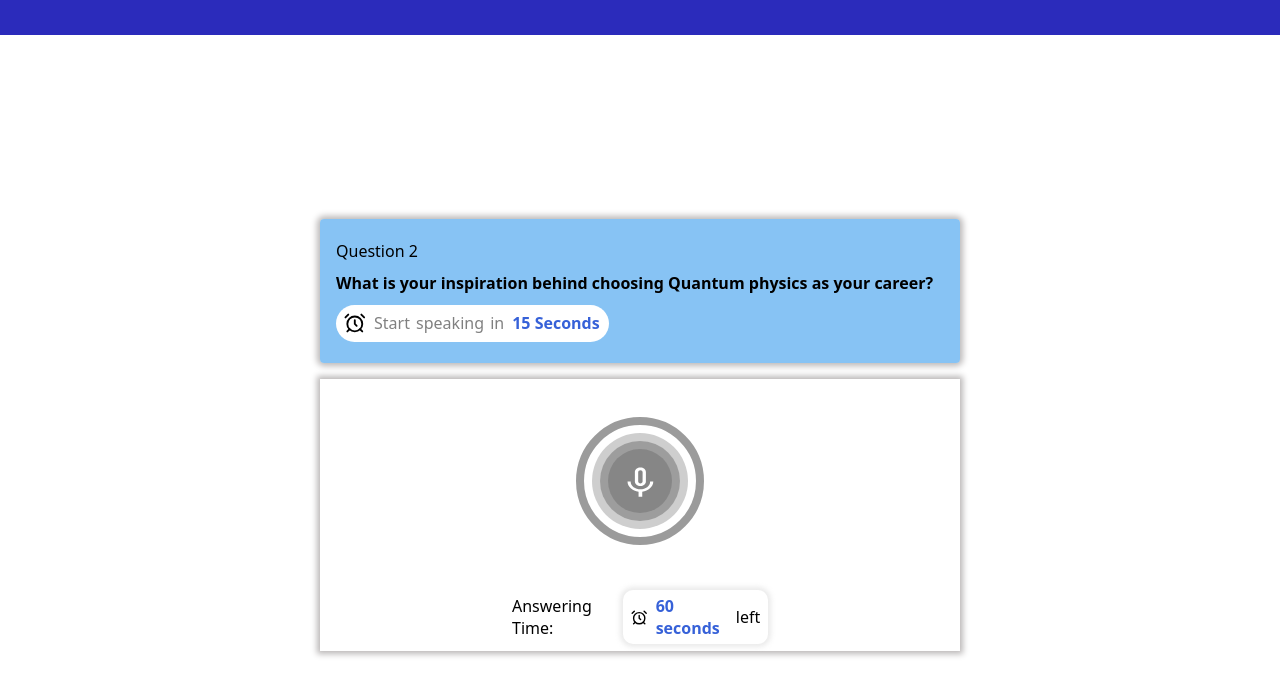
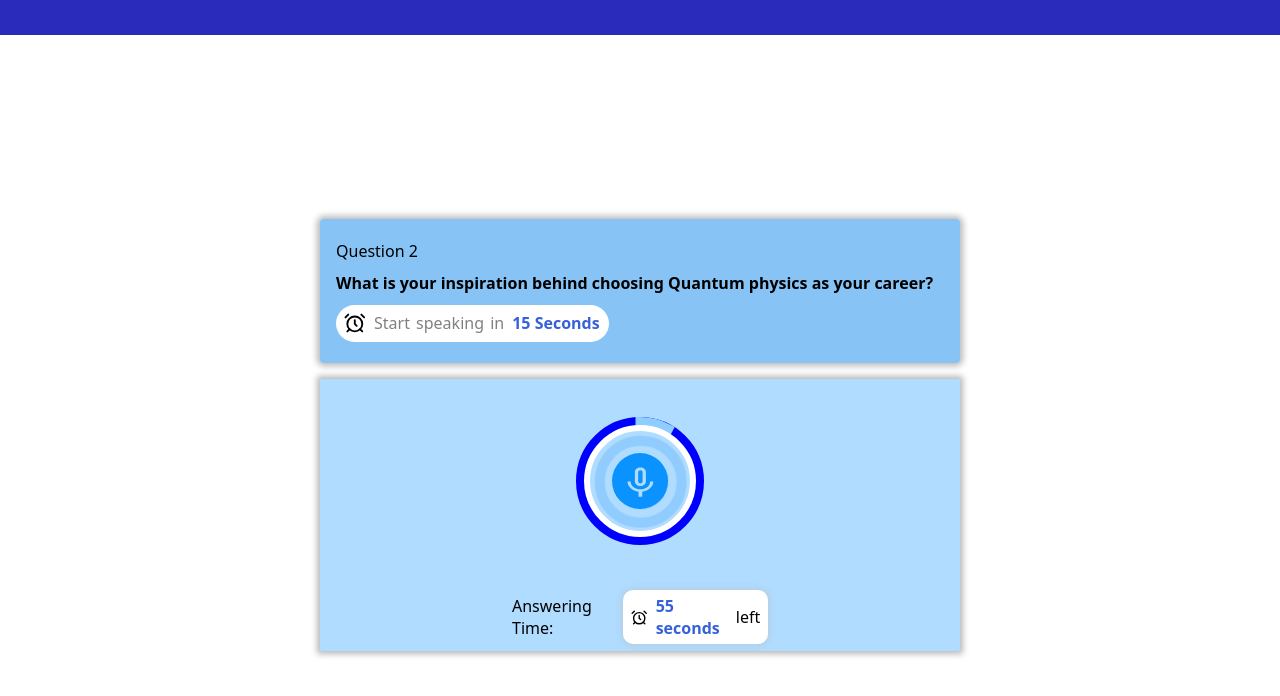
Before and after one commit to Justinsamuel7/sam_assignment, a React (Create React App) app: page / in a window 1280 px wide. Shown: the top 696 px of the page. Built offline with nearby package versions, Linux system fonts and the light colour scheme.

Commit message:
3 files modified

```diff
--- a/src/Activateanswer.js
+++ b/src/Activateanswer.js
@@ -66,7 +66,7 @@ const Activateanswer=()=>{
       <div id="answerActivated">
         <div className="answerDeactivated-Top">
           <div style={{width:128 , height: 128, position:"relative"}}>
-            <Circle percent={percent} strokeColor="white" strokeWidth={7} trailColor={color} trailWidth={7} style={{position:"absolute"}} strokeLinecap="square"/>
+            <Circle percent={percent} strokeColor="#90cdff" strokeWidth={7} trailColor={color} trailWidth={7} style={{position:"absolute"}} strokeLinecap="square"/>
 
           </div>
 
--- a/src/App.css
+++ b/src/App.css
@@ -165,8 +165,9 @@ h1 {
   align-items: center;
 
   position: absolute;
-  width: 8rem;
-  height: 8rem;
+  width: 7rem;
+  height: 7rem;
+  border: 0.4rem solid white;
   border-radius: 50%;
 }
 .micContainer{
--- a/src/App.js
+++ b/src/App.js
@@ -36,11 +36,13 @@ const deactivateanswer=()=>{
     <div id="answerDeactivated">
       <div className="answerDeactivated-Top">
         <div id="outerCircle">
+          <div id="outerwhite">
             <div id="micContainerRipple2">
               <div id="micContainerRipple1">
                 <div className="micContainer"> <MdOutlineKeyboardVoice id="DeactivatedBottomMic"/> </div>
               </div>
             </div>
+          </div>
         </div>
       </div>
       <div className="answerDeactivated-Bottom">
@@ -52,7 +54,7 @@ const deactivateanswer=()=>{
 }
 
 export default function App() {
-  const [mic, setMic] = useState(false)
+  const [mic, setMic] = useState(true)
   const [questionboxId, setQuestionboxId] = useState('defaultQid');
 
   useEffect(() => {
```
